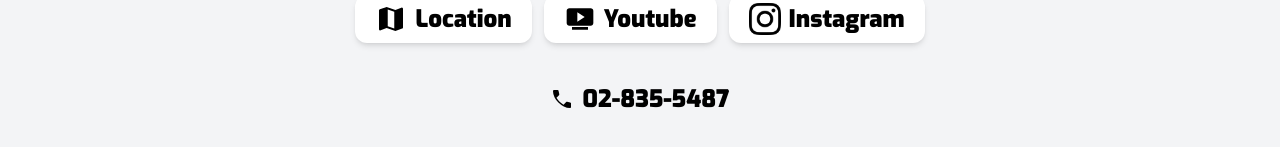
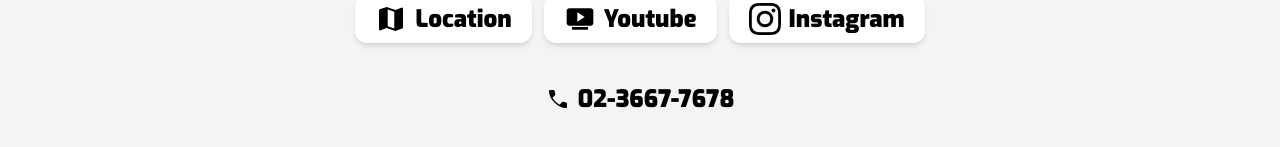
Before and after one commit to rlatmfrl24/barbambar, a Next.js app: page /contact in a window 1280 px wide. Shown: the part 501-648 px from the top of the page. Built offline with nearby package versions, Linux system fonts and the light colour scheme; a web font is replaced by a local one.

Commit message:
전화번호 변경

```diff
--- a/pages/contact.tsx
+++ b/pages/contact.tsx
@@ -62,7 +62,7 @@ const Contact: NextPage = () => {
             <ContactButton
               title="Call"
               imgpath="/img/call.svg"
-              link="tel:010-5245-5245"
+              link="tel:02-3667-7678"
             />
           )}
 
@@ -91,7 +91,7 @@ const Contact: NextPage = () => {
               layout="intrinsic"
               objectFit="cover"
             />
-            <span>02-835-5487</span>
+            <span>02-3667-7678</span>
           </p>
         )}
       </div>
```
